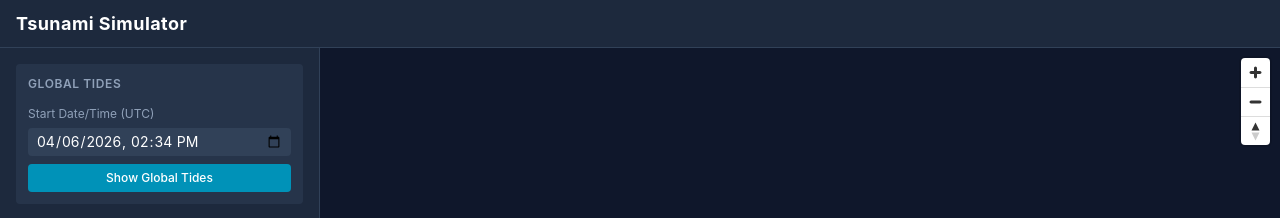
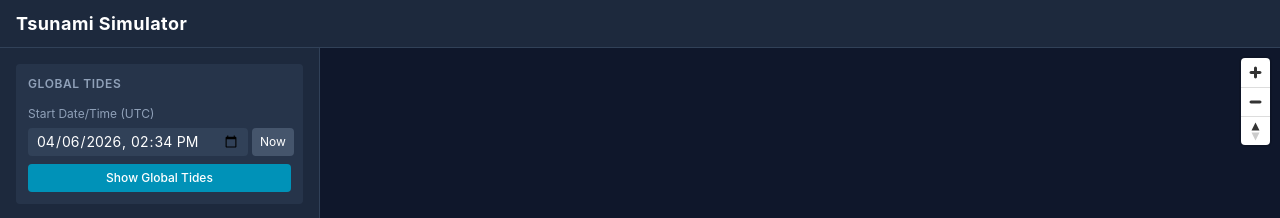
Before and after one commit to padraigo/tsunami, a React (Vite) app in the folder frontend/: page / in a window 1280 px wide. Shown: the top 218 px of the page. Built offline with nearby package versions, Linux system fonts and the light colour scheme; no server answers.

Commit message:
feat(frontend): add 'Now' quickpick button next to tidal datetime picker

```diff
--- a/frontend/src/components/ControlPanel/TidalMode.tsx
+++ b/frontend/src/components/ControlPanel/TidalMode.tsx
@@ -25,12 +25,22 @@ export default function TidalMode() {
       <h3 className="text-xs font-semibold uppercase tracking-wider text-slate-400">Global Tides</h3>
       <label className="block">
         <span className="text-xs text-slate-400">Start Date/Time (UTC)</span>
-        <input
-          type="datetime-local"
-          value={datetime}
-          onChange={(e) => setDatetime(e.target.value)}
-          className="mt-1 block w-full rounded bg-slate-700 px-2 py-1 text-sm"
-        />
+        <div className="mt-1 flex gap-1">
+          <input
+            type="datetime-local"
+            value={datetime}
+            onChange={(e) => setDatetime(e.target.value)}
+            className="block flex-1 rounded bg-slate-700 px-2 py-1 text-sm"
+          />
+          <button
+            type="button"
+            onClick={() => setDatetime(new Date().toISOString().slice(0, 16))}
+            className="rounded bg-slate-600 px-2 py-1 text-xs hover:bg-slate-500"
+            title="Set to current time"
+          >
+            Now
+          </button>
+        </div>
       </label>
       <button
         onClick={() => computeTides(new Date(datetime).toISOString())}
```
